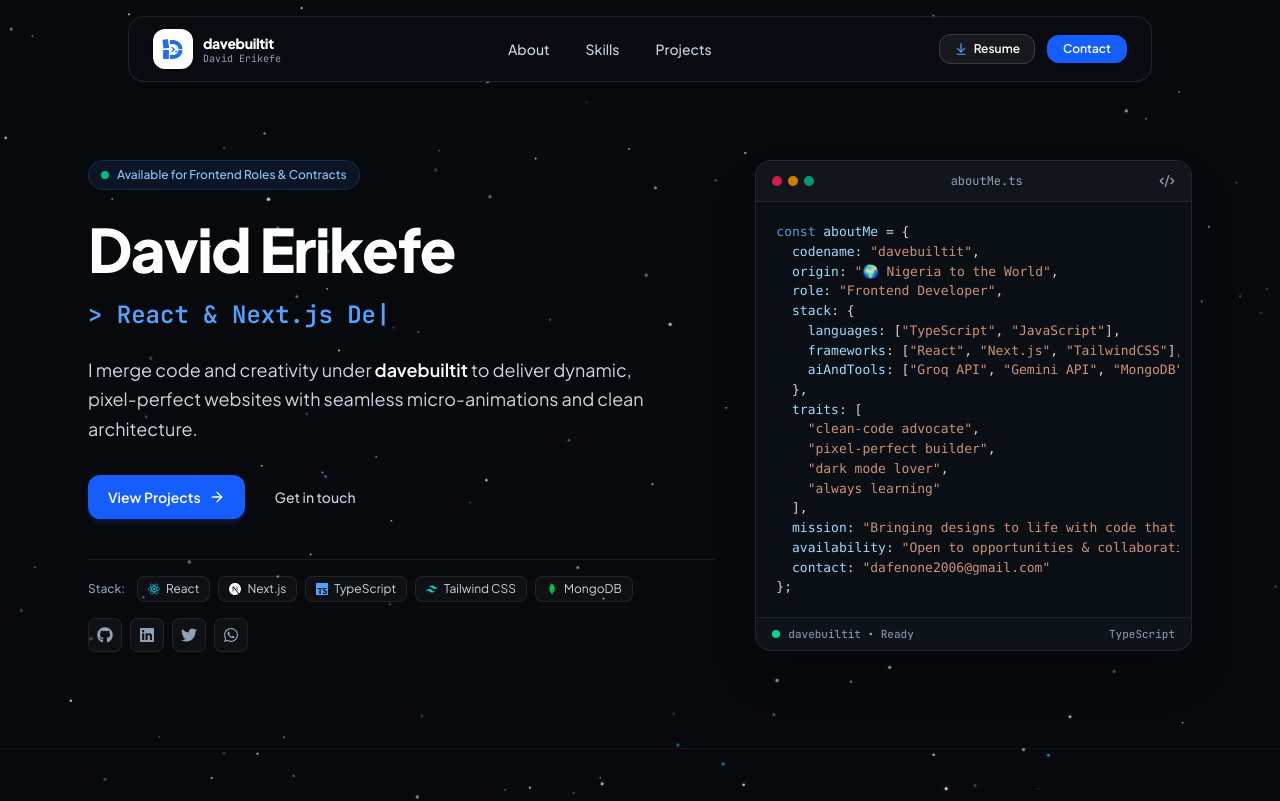
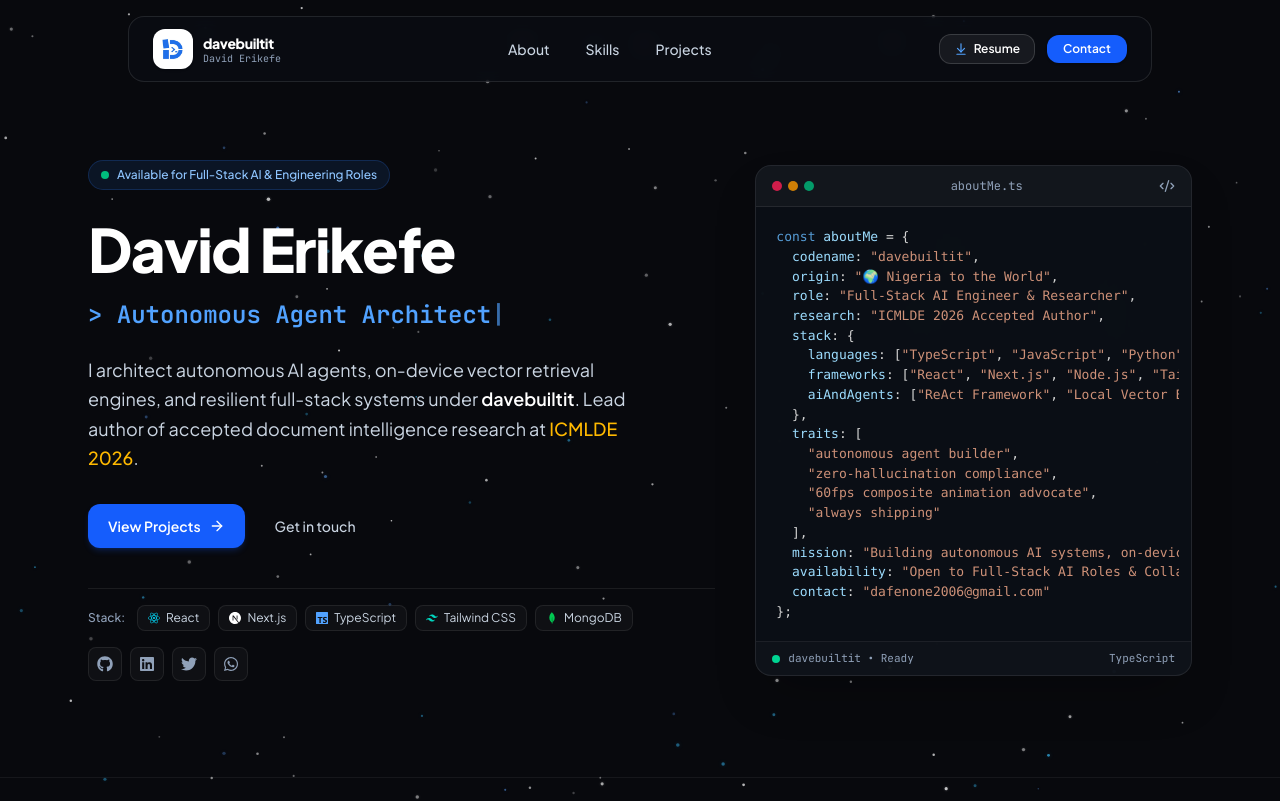
Before and after one commit to erikefedavid/My-Portfolio, a React (Vite) app: page / in a window 1280 px wide. Shown: the top 801 px of the page. Built offline with nearby package versions, Linux system fonts and the light colour scheme.

Commit message:
feat(branding): elevate hero and about sections to Full-Stack AI Engineer & ICMLDE 2026 Researcher

```diff
--- a/src/Components/About.jsx
+++ b/src/Components/About.jsx
@@ -64,7 +64,7 @@ export const About = () => {
             className="md:col-span-7 space-y-4 text-slate-300 text-sm sm:text-base leading-relaxed"
           >
             <p>
-              I am a frontend engineer who loves transforming intricate designs into polished, intuitive, and high-performance web applications.
+              I am a Full-Stack AI Engineer and applied researcher specializing in autonomous multi-agent loops, on-device vector retrieval, and resilient web architectures.
             </p>
             <p>
               Under <strong className="text-white font-medium">davebuiltit</strong>, I engineer high-performance web applications across the React and Next.js ecosystems, building dashboards, autonomous agents, and AI-integrated platforms.
--- a/src/Components/Hero.jsx
+++ b/src/Components/Hero.jsx
@@ -47,20 +47,21 @@ export const Hero = () => {
   const codeString = `const aboutMe = {
   codename: "davebuiltit",
   origin: "🌍 Nigeria to the World",
-  role: "Frontend Developer",
+  role: "Full-Stack AI Engineer & Researcher",
+  research: "ICMLDE 2026 Accepted Author",
   stack: {
-    languages: ["TypeScript", "JavaScript"],
-    frameworks: ["React", "Next.js", "TailwindCSS"],
-    aiAndTools: ["Groq API", "Gemini API", "MongoDB"]
+    languages: ["TypeScript", "JavaScript", "Python"],
+    frameworks: ["React", "Next.js", "Node.js", "TailwindCSS"],
+    aiAndAgents: ["ReAct Framework", "Local Vector Embeddings", "Groq / Gemini APIs"]
   },
   traits: [
-    "clean-code advocate",
-    "pixel-perfect builder",
-    "dark mode lover",
-    "always learning"
+    "autonomous agent builder",
+    "zero-hallucination compliance",
+    "60fps composite animation advocate",
+    "always shipping"
   ],
-  mission: "Bringing designs to life with code that is functional and elegant.",
-  availability: "Open to opportunities & collaborations",
+  mission: "Building autonomous AI systems, on-device RAG pipelines, and resilient full-stack platforms.",
+  availability: "Open to Full-Stack AI Roles & Collaborations",
   contact: "dafenone2006@gmail.com"
 };`;
 
@@ -84,7 +85,7 @@ export const Hero = () => {
                 <span className="animate-ping absolute inline-flex h-full w-full rounded-full bg-emerald-400 opacity-75"></span>
                 <span className="relative inline-flex rounded-full h-2 w-2 bg-emerald-500"></span>
               </span>
-              <span>Available for Frontend Roles & Contracts</span>
+              <span>Available for Full-Stack AI & Engineering Roles</span>
             </motion.div>
 
             {/* Main Heading */}
@@ -107,9 +108,10 @@ export const Hero = () => {
               <span>&gt; </span>
               <ReactTyped
                 strings={[
-                  "Creative Frontend Engineer",
-                  "React & Next.js Developer",
-                  "UI/UX Craftsman",
+                  "Full-Stack AI Engineer",
+                  "Autonomous Agent Architect",
+                  "ICMLDE 2026 Accepted Researcher",
+                  "On-Device RAG & Systems Builder",
                   "davebuiltit",
                 ]}
                 typeSpeed={50}
@@ -126,7 +128,7 @@ export const Hero = () => {
               transition={{ duration: 0.5, delay: 0.2 }}
               className="text-slate-300 text-base sm:text-lg leading-relaxed max-w-xl mb-8"
             >
-              I merge code and creativity under <strong className="text-white font-semibold">davebuiltit</strong> to deliver dynamic, pixel-perfect websites with seamless micro-animations and clean architecture.
+              I architect autonomous AI agents, on-device vector retrieval engines, and resilient full-stack systems under <strong className="text-white font-semibold">davebuiltit</strong>. Lead author of accepted document intelligence research at <strong className="text-amber-400 font-medium">ICMLDE 2026</strong>.
             </motion.p>
 
             {/* Action Button: View Projects */}
```
